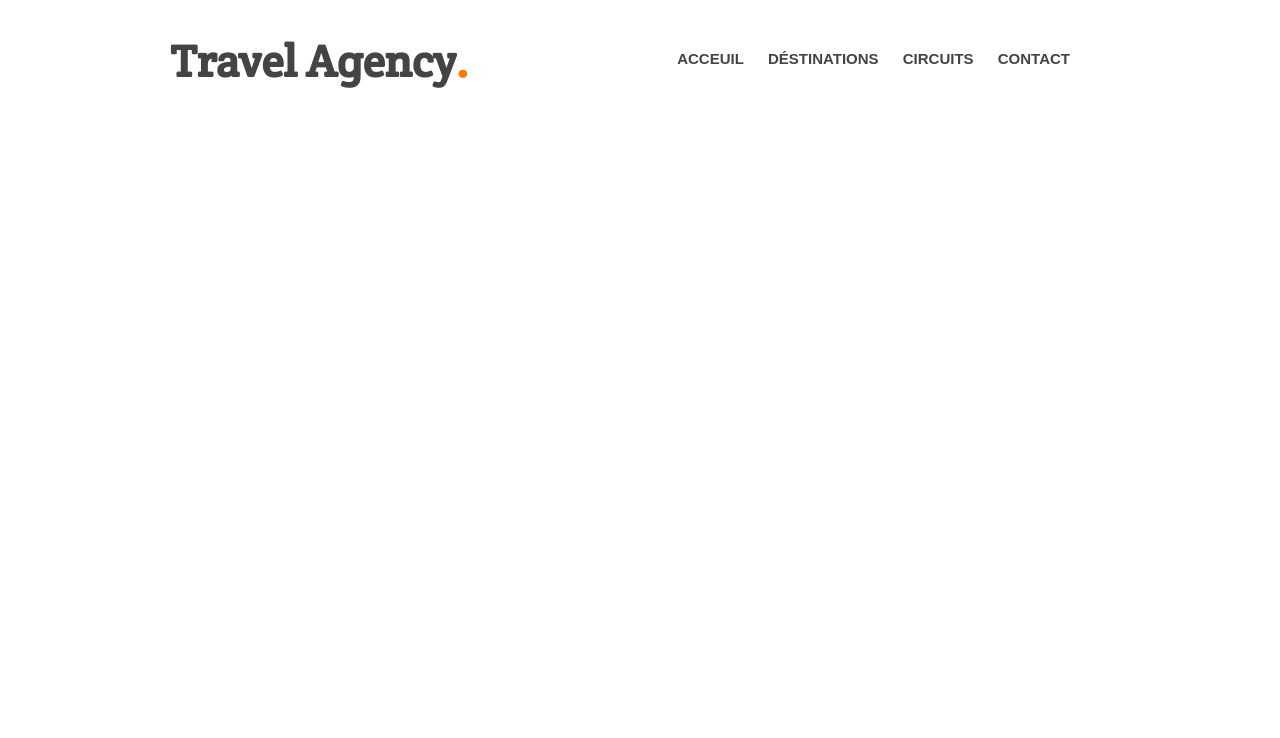
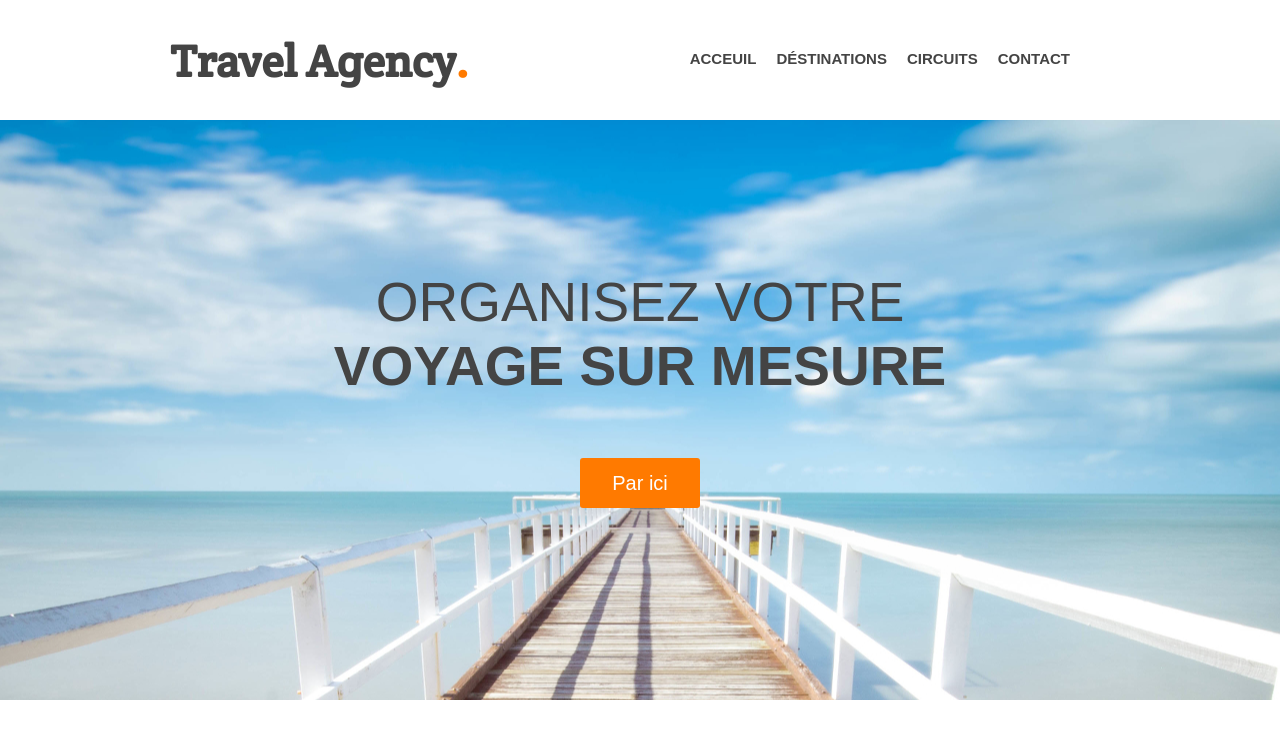
Before and after one commit to julien54190/travel-agency-project, a plain HTML site: page index.html in a window 1280 px wide. Drawn offline with Linux system fonts and the light colour scheme.

Commit message:
add main-images

```diff
--- a/index.html
+++ b/index.html
@@ -29,10 +29,15 @@
     </header>
     <!-- End - header -->
 
+    <!-- Stard - Main-section -->
+    <section id="main-image">
+        <div class="wrapper">
+            <h2>Organisez votre <br> <strong>voyage sur mesure</strong></h2>
+            <a href="#" class="button-1">Par ici</a>
+        </div>
+    </section>
+    <!-- End - Main-section -->
 
-    <section id="main-image">
-
-    </section>
     <section id="steps">
 
     </section>
--- a/styles.css
+++ b/styles.css
@@ -1,3 +1,11 @@
+/* ROOT */
+:root{
+    --color-dark: #444;
+    --color-orange: #FF7a00;
+    --color-light: #fff;
+    --color-light-blue: #02b8dd;
+}
+
 /* Général */
 
 *{
@@ -6,14 +14,19 @@
 }
 
 body{
-    font-family: Arial, Helvetica, sans-serif;
+    font-family: Arial, sans-serif;
     font-size: 15px;
 }
 
 h1{
     font-family: 'Crete Round', serif;
     font-size: 45px;
-    color: #444;
+    color: var(--color-dark);
+}
+
+h2{
+    color: var(--color-dark);
+    font-size: 55px;
 }
 
 ul{
@@ -22,7 +35,7 @@ ul{
 
 a{
     text-decoration: none;
-    color: #444
+    color: var(--color-dark)
 }
 
 .wrapper{
@@ -32,7 +45,7 @@ a{
 }
 
 .orange{
-    color: #FF7a00;
+    color: var(--color-orange);
 }
 /* Header */
 
@@ -53,7 +66,8 @@ header nav{
 }
 
 header nav ul li{
-    display: inline-block;
+    float: left;
+    display: inline;
 }
 
 header nav ul li a{
@@ -61,3 +75,35 @@ header nav ul li a{
     font-weight: bold;
     margin-right: 20px;
 }
+
+/* Main - Image */
+
+#main-image{
+    height: 580px;
+    background: url('images/main.jpg') center;
+}
+
+#main-image h2{
+    font-weight: normal;
+    text-transform: uppercase;
+    text-align: center;
+    padding: 150px 0 40px 0;
+    margin-bottom: 20px;
+}
+
+.button-1{
+    display: block;
+    width: 120px;
+    height: 50px;
+    background-color: var(--color-orange);
+    color: var(--color-light);
+    font-size: 20px;
+    margin: 0 auto;
+    line-height: 50px;
+    text-align: center;
+    border-radius: 3px;
+}
+
+.button-1:hover{
+    background-color: var(--color-light-blue);
+}
```
